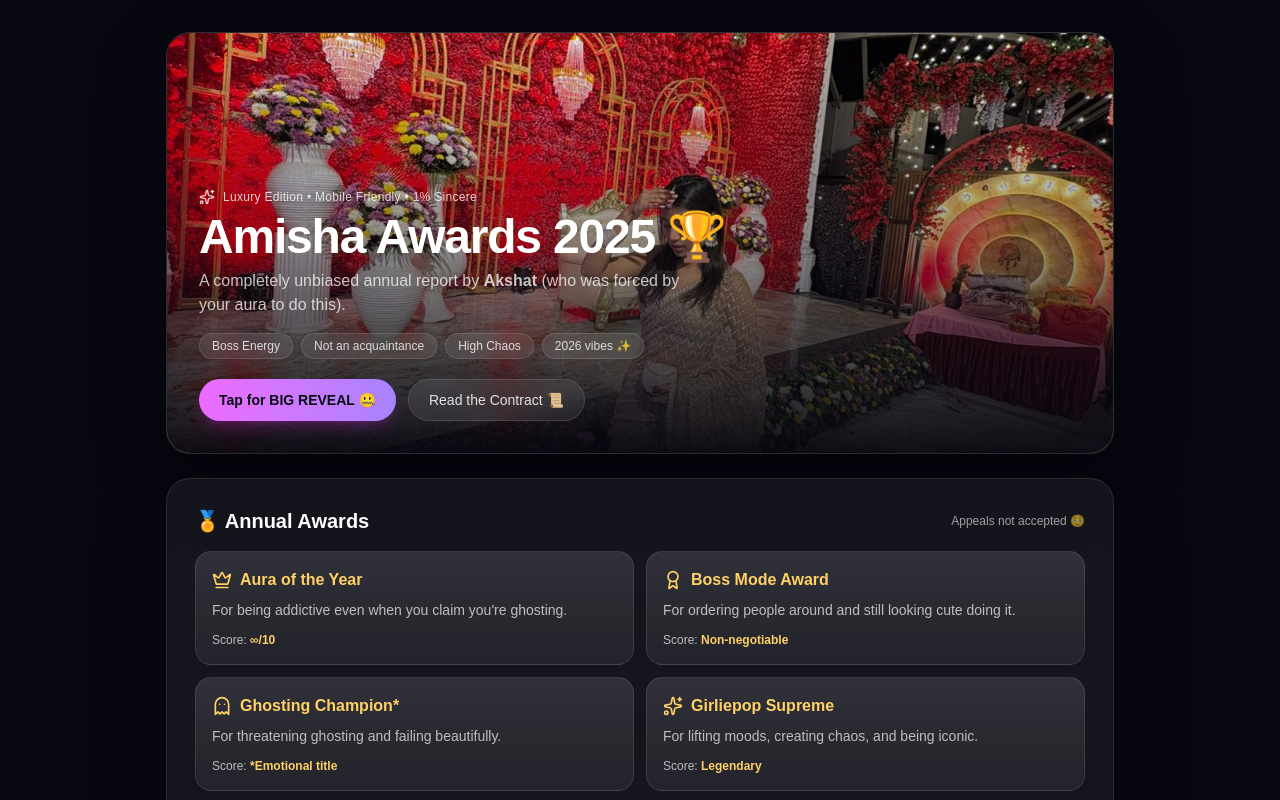
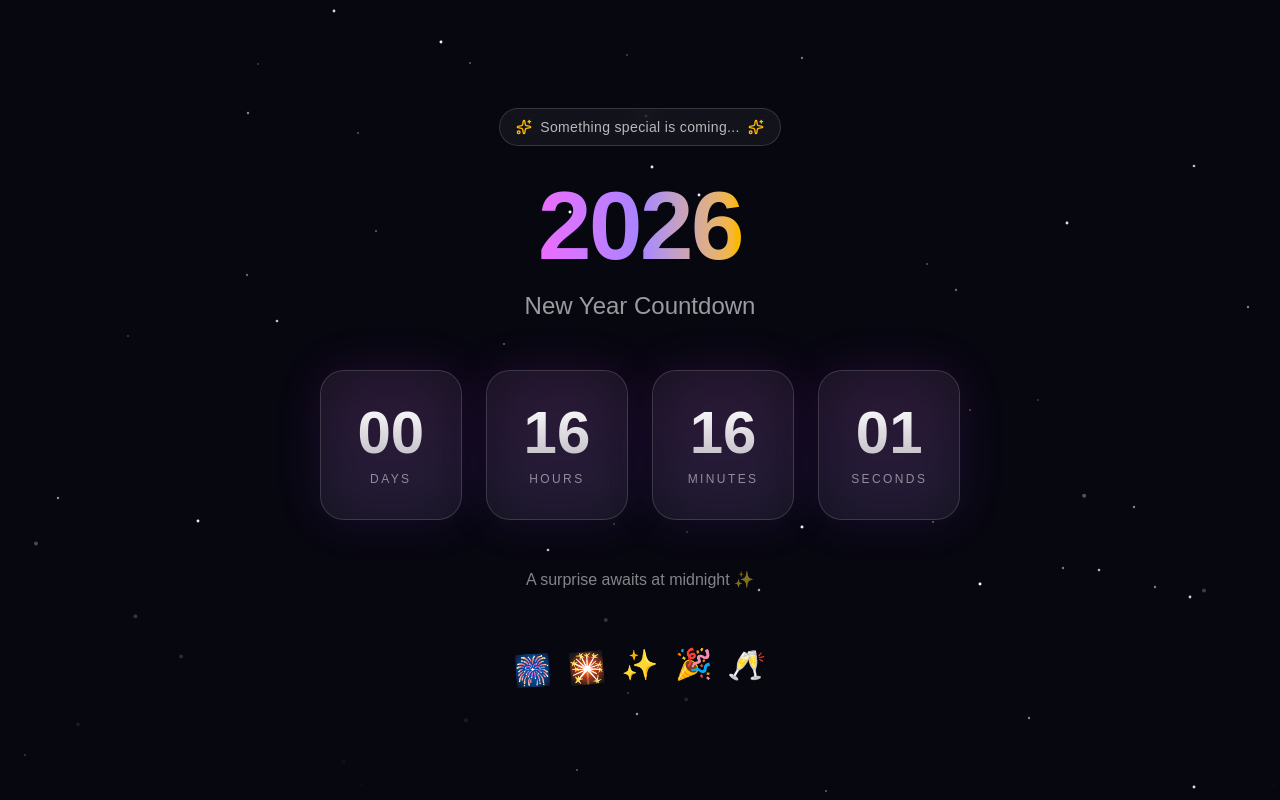
Before and after one commit to aka2910/amisha-nye, a Next.js app: page / in a window 1280 px wide. Shown: the top 800 px of the page. Built offline with nearby package versions, Linux system fonts and the light colour scheme.

Commit message:
initial commit 5-

```diff
--- a/app/page.tsx
+++ b/app/page.tsx
@@ -50,7 +50,7 @@ function CountdownTimer({ onComplete }: { onComplete: () => void }) {
 
     const calculateTimeLeft = () => {
       // Target: Midnight on January 1st, 2026 (after 11:59 PM Dec 31, 2025)
-      const targetDate = new Date("2025-01-01T00:00:00");
+      const targetDate = new Date("2026-01-01T00:00:00");
       const now = new Date();
       const difference = targetDate.getTime() - now.getTime();
 
```
